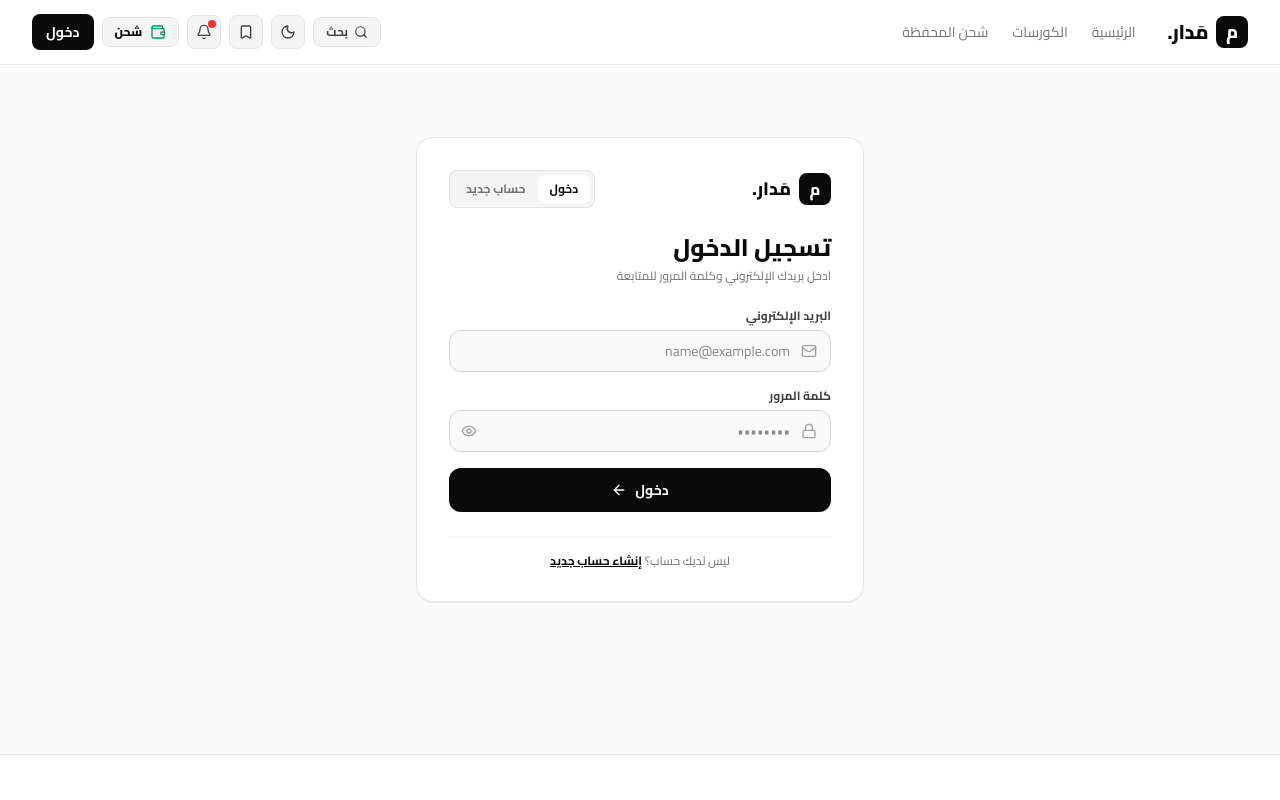
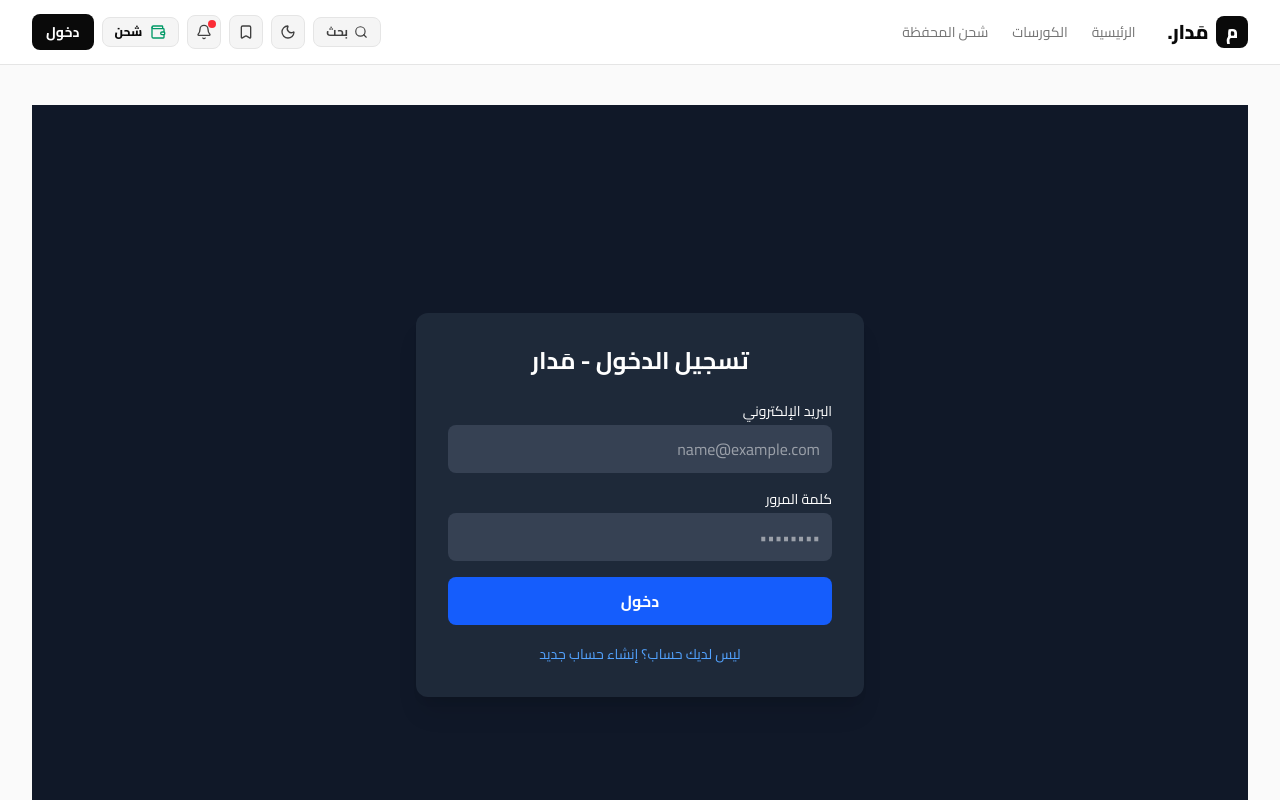
Before and after one commit to mohamedehabeee/madar-lms, a React (Vite) app: page /login in a window 1280 px wide. Shown: the top 800 px of the page. Built offline with nearby package versions, Linux system fonts and the light colour scheme.

Commit message:
Add authentication and local storage for students and instructors

```diff
--- a/src/App.jsx
+++ b/src/App.jsx
@@ -580,6 +580,12 @@ export default function App() {
     return saved ? JSON.parse(saved) : INITIAL_ACCESS_CODES;
   });
 
+  // تخزين وجلب المستخدمين المسجلين في LocalStorage
+  const [registeredUsers, setRegisteredUsers] = useState(() => {
+    const saved = localStorage.getItem("lms_registered_users");
+    return saved ? JSON.parse(saved) : [DEMO_USERS.student, DEMO_USERS.instructor];
+  });
+
   const [currentUser, setCurrentUser] = useState(() => {
     const saved = localStorage.getItem("lms_user");
     if (saved) {
@@ -635,6 +641,10 @@ export default function App() {
   useEffect(() => {
     localStorage.setItem("lms_codes", JSON.stringify(accessCodes));
   }, [accessCodes]);
+
+  useEffect(() => {
+    localStorage.setItem("lms_registered_users", JSON.stringify(registeredUsers));
+  }, [registeredUsers]);
 
   useEffect(() => {
     localStorage.setItem("lms_wishlist", JSON.stringify(wishlist));
@@ -693,42 +703,61 @@ export default function App() {
     pushNotification(`تم تسجيل الدخول بحساب (${DEMO_USERS[targetRole].name})`);
   };
 
-  const handleCustomAuth = ({ mode, name, email }) => {
+  // نظام تسجيل حساب جديد أو تسجيل دخول حقيقي وتخزينه في LocalStorage
+  const handleCustomAuth = ({ mode, name, email, password, role }) => {
     const cleanEmail = (email || "").toLowerCase().trim();
 
-    if (
-      mode === "login" &&
-      (cleanEmail === "admin@madar-lms.com" || cleanEmail === "instructor@madar-lms.com")
-    ) {
-      setCurrentUser(DEMO_USERS.instructor);
-      pushNotification("تم تسجيل الدخول بصلاحية إدارة المنصة");
+    if (mode === "register") {
+      const existing = registeredUsers.find((u) => u.email === cleanEmail);
+      if (existing) {
+        alert("البريد الإلكتروني مسجل مسبقاً! يجدر بك تسجيل الدخول.");
         return;
       }
-
       const newUser = {
         id: `u-${Date.now()}`,
         name: name || "طالب مَدار",
         email: cleanEmail,
-      role: "student",
-      walletBalance: mode === "register" ? 200 : 1200,
+        password: password || "123456",
+        role: role === "instructor" ? "instructor" : "student",
+        walletBalance: 200,
         enrolledCourses: ["course-1"],
         completedLessons: [],
         examScores: {}
       };
+      const updatedList = [...registeredUsers, newUser];
+      setRegisteredUsers(updatedList);
       setCurrentUser(newUser);
-    if (mode === "register") {
-      logTransaction("credit", 200, "هدية ترحيبية لإنشاء حساب طالب جديد");
+      logTransaction("credit", 200, "هدية ترحيبية لإنشاء حساب جديد");
+      pushNotification(`مرحباً بك يا ${newUser.name}! تم إنشاء حسابك بنجاح 🎉`);
+    } else {
+      // وضع تسجيل الدخول
+      const found = registeredUsers.find((u) => u.email === cleanEmail);
+      if (found) {
+        setCurrentUser(found);
+        pushNotification(`مرحباً بعودتك يا ${found.name}!`);
+      } else {
+        // افتراضي لو مش موجود بنعمله لوجين سريع
+        const fallbackUser = {
+          id: `u-${Date.now()}`,
+          name: name || email.split("@")[0],
+          email: cleanEmail,
+          role: cleanEmail.includes("instructor") ? "instructor" : "student",
+          walletBalance: 500,
+          enrolledCourses: ["course-1"],
+          completedLessons: [],
+          examScores: {}
+        };
+        setCurrentUser(fallbackUser);
+        pushNotification(`مرحباً بعودتك يا ${fallbackUser.name}!`);
       }
-    pushNotification(
-      mode === "register"
-        ? `مرحباً بك يا ${newUser.name}! تم إنشاء حسابك وإضافة 200 ج.م هدية في محفظتك 🎉`
-        : `مرحباً بعودتك يا ${newUser.name}!`
-    );
+    }
   };
 
   const handleUpdateProfileName = (newName) => {
     if (!currentUser) return;
-    setCurrentUser({ ...currentUser, name: newName });
+    const updated = { ...currentUser, name: newName };
+    setCurrentUser(updated);
+    setRegisteredUsers(registeredUsers.map((u) => (u.id === currentUser.id ? updated : u)));
     pushNotification(`تم تحديث اسمك على المنصة والشهادات إلى: ${newName}`);
   };
 
@@ -739,10 +768,12 @@ export default function App() {
   const handleAddBalance = (amount, customLabel) => {
     const targetUser = currentUser || DEMO_USERS.student;
     const numericAmount = Number(amount) || 0;
-    setCurrentUser({
+    const updated = {
       ...targetUser,
       walletBalance: (targetUser.walletBalance || 0) + numericAmount
-    });
+    };
+    setCurrentUser(updated);
+    setRegisteredUsers(registeredUsers.map((u) => (u.id === targetUser.id ? updated : u)));
     const labelText = customLabel || "شحن مباشر لرصيد المحفظة";
     logTransaction("credit", numericAmount, labelText);
     pushNotification(`تم ${labelText} بمبلغ +${numericAmount} ج.م بنجاح`);
@@ -764,11 +795,14 @@ export default function App() {
       };
     }
 
-    setCurrentUser({
+    const updated = {
       ...currentUser,
       walletBalance: currentUser.walletBalance - course.price,
       enrolledCourses: [...new Set([...(currentUser.enrolledCourses || []), course.id])]
-    });
+    };
+
+    setCurrentUser(updated);
+    setRegisteredUsers(registeredUsers.map((u) => (u.id === currentUser.id ? updated : u)));
 
     logTransaction("debit", course.price, `شراء كورس: ${course.title}`);
     pushNotification(`تم الاشتراك في (${course.title}) عبر المحفظة`);
@@ -783,23 +817,27 @@ export default function App() {
     const completed = currentUser.completedLessons || [];
     const exists = completed.includes(lessonId);
 
-    setCurrentUser({
+    const updated = {
       ...currentUser,
       completedLessons: exists
         ? completed.filter((id) => id !== lessonId)
         : [...completed, lessonId]
-    });
+    };
+    setCurrentUser(updated);
+    setRegisteredUsers(registeredUsers.map((u) => (u.id === currentUser.id ? updated : u)));
   };
 
   const handleSaveExamScore = (courseId, resultData) => {
     if (!currentUser) return;
-    setCurrentUser({
+    const updated = {
       ...currentUser,
       examScores: {
         ...(currentUser.examScores || {}),
         [courseId]: resultData
       }
-    });
+    };
+    setCurrentUser(updated);
+    setRegisteredUsers(registeredUsers.map((u) => (u.id === currentUser.id ? updated : u)));
     pushNotification(`أنهيت الاختبار بنتيجة ${resultData.scorePercent}% وتم تحديث لوحة الشرف`);
   };
 
--- a/src/Pages/Login.jsx
+++ b/src/Pages/Login.jsx
@@ -1,234 +1,124 @@
-import { useState } from "react";
-import { useNavigate, Link } from "react-router-dom";
-import {
-  User,
-  Mail,
-  Lock,
-  Eye,
-  EyeOff,
-  Phone,
-  ArrowLeft,
-  AlertCircle
-} from "lucide-react";
+import React, { useState } from 'react';
 
-export default function Login({ onDemoLogin, onCustomAuth }) {
-  const navigate = useNavigate();
-  const [mode, setMode] = useState("login");
-
-  const [name, setName] = useState("");
-  const [email, setEmail] = useState("");
-  const [phone, setPhone] = useState("");
-  const [password, setPassword] = useState("");
-  const [showPassword, setShowPassword] = useState(false);
-  const [errorMsg, setErrorMsg] = useState("");
+export default function AuthPage({ onLoginSuccess }) {
+  const [isRegister, setIsRegister] = useState(false);
+  const [email, setEmail] = useState('');
+  const [password, setPassword] = useState('');
+  const [name, setName] = useState('');
+  const [role, setRole] = useState('student'); // student or instructor
 
   const handleSubmit = (e) => {
     e.preventDefault();
-    setErrorMsg("");
 
-    if (password.length < 6) {
-      setErrorMsg("كلمة المرور يجب ألا تقل عن 6 أحرف.");
+    if (isRegister) {
+      // جلب الحسابات القديمة أو إنشاء مصفوفة جديدة
+      const users = JSON.parse(localStorage.getItem('madar_users') || '[]');
+
+      // التأكد إن الإيميل مش مسجل قبل كده
+      const existingUser = users.find(u => u.email === email);
+      if (existingUser) {
+        alert('هذا البريد الإلكتروني مسجل مسبقاً!');
         return;
       }
 
-    if (mode === "register" && name.trim().length < 3) {
-      setErrorMsg("يرجى كتابة الاسم بشكل صحيح.");
-      return;
+      const newUser = { name, email, password, role };
+      users.push(newUser);
+      localStorage.setItem('madar_users', JSON.stringify(users));
+      localStorage.setItem('madar_current_user', JSON.stringify(newUser));
+
+      alert('تم إنشاء الحساب بنجاح!');
+      onLoginSuccess(newUser);
+    } else {
+      // عملية تسجيل الدخول
+      const users = JSON.parse(localStorage.getItem('madar_users') || '[]');
+      const user = users.find(u => u.email === email && u.password === password);
+
+      if (user) {
+        localStorage.setItem('madar_current_user', JSON.stringify(user));
+        alert(`أهلاً بك يا ${user.name}`);
+        onLoginSuccess(user);
+      } else {
+        alert('البريد الإلكتروني أو كلمة المرور غير صحيحة!');
       }
-
-    if (onCustomAuth) {
-      onCustomAuth({
-        mode,
-        name: mode === "register" ? name.trim() : email.split("@")[0],
-        email: email.trim(),
-        phone: phone.trim()
-      });
-    } else {
-      onDemoLogin("student");
     }
-
-    navigate("/dashboard");
   };
 
   return (
-    <div className="max-w-md mx-auto my-8">
-      <div className="bg-white dark:bg-[#121212] border border-neutral-200 dark:border-neutral-800 rounded-2xl p-6 sm:p-8 shadow-2xs">
+    <div className="min-h-screen bg-gray-900 flex items-center justify-center p-4">
+      <div className="bg-gray-800 p-8 rounded-xl shadow-xl w-full max-w-md text-white">
+        <h2 className="text-2xl font-bold mb-6 text-center">
+          {isRegister ? 'إنشاء حساب جديد - مَدار' : 'تسجيل الدخول - مَدار'}
+        </h2>
 
-        {/* الهيدر والتبديل */}
-        <div className="flex items-center justify-between mb-6">
-          <Link to="/" className="flex items-center gap-2">
-            <div className="w-8 h-8 bg-neutral-950 dark:bg-white text-white dark:text-neutral-950 rounded-lg flex items-center justify-center font-black text-base">
-              م
-            </div>
-            <span className="text-lg font-black text-neutral-950 dark:text-white">
-              مَدار.
-            </span>
-          </Link>
-
-          <div className="flex bg-neutral-100 dark:bg-neutral-900 p-1 rounded-lg border border-neutral-200 dark:border-neutral-800">
-            <button
-              type="button"
-              onClick={() => {
-                setMode("login");
-                setErrorMsg("");
-              }}
-              className={`px-3 py-1.5 rounded-md text-xs font-bold transition cursor-pointer ${
-                mode === "login"
-                  ? "bg-white dark:bg-neutral-950 text-neutral-950 dark:text-white"
-                  : "text-neutral-500"
-              }`}
-            >
-              دخول
-            </button>
-            <button
-              type="button"
-              onClick={() => {
-                setMode("register");
-                setErrorMsg("");
-              }}
-              className={`px-3 py-1.5 rounded-md text-xs font-bold transition cursor-pointer ${
-                mode === "register"
-                  ? "bg-white dark:bg-neutral-950 text-neutral-950 dark:text-white"
-                  : "text-neutral-500"
-              }`}
-            >
-              حساب جديد
-            </button>
-          </div>
-        </div>
-
-        <div className="mb-6">
-          <h1 className="text-xl sm:text-2xl font-black text-neutral-950 dark:text-white">
-            {mode === "login" ? "تسجيل الدخول" : "إنشاء حساب طالب"}
-          </h1>
-          <p className="text-xs text-neutral-500 mt-1">
-            {mode === "login"
-              ? "ادخل بريدك الإلكتروني وكلمة المرور للمتابعة"
-              : "سجل بياناتك للوصول للمحاضرات والامتحانات"}
-          </p>
-        </div>
-
-        {errorMsg && (
-          <div className="mb-4 p-3 rounded-xl bg-red-500/10 border border-red-500/20 text-red-600 dark:text-red-400 text-xs font-bold flex items-center gap-2">
-            <AlertCircle className="w-4 h-4 shrink-0" />
-            {errorMsg}
+        <form onSubmit={handleSubmit} className="space-y-4">
+          {isRegister && (
+            <div>
+              <label className="block text-sm mb-1">الاسم الكامل</label>
+              <input
+                type="text"
+                value={name}
+                onChange={(e) => setName(e.target.value)}
+                required
+                className="w-full p-3 bg-gray-700 rounded-lg focus:outline-none focus:ring-2 focus:ring-blue-500"
+                placeholder="اكتب اسمك هنا"
+              />
             </div>
           )}
 
-        <form onSubmit={handleSubmit} className="space-y-4">
-          {mode === "register" && (
-            <>
           <div>
-                <label className="block text-xs font-bold text-neutral-700 dark:text-neutral-300 mb-1.5">
-                  الاسم بالكامل
-                </label>
-                <div className="relative">
-                  <User className="w-4 h-4 text-neutral-400 absolute right-3.5 top-1/2 -translate-y-1/2" />
+            <label className="block text-sm mb-1">البريد الإلكتروني</label>
             <input
-                    type="text"
+              type="email5"
+              value={email}
+              onChange={(e) => setEmail(e.target.value)}
               required
-                    value={name}
-                    onChange={(e) => setName(e.target.value)}
-                    placeholder="الاسم الثلاثي"
-                    className="w-full pr-10 pl-3.5 py-2.5 rounded-xl bg-neutral-50 dark:bg-neutral-950 border border-neutral-300 dark:border-neutral-800 text-xs sm:text-sm focus:outline-none focus:border-neutral-950 dark:focus:border-white"
+              className="w-full p-3 bg-gray-700 rounded-lg focus:outline-none focus:ring-2 focus:ring-blue-500"
+              placeholder="name@example.com"
             />
-                </div>
           </div>
 
           <div>
-                <label className="block text-xs font-bold text-neutral-700 dark:text-neutral-300 mb-1.5">
-                  رقم الموبايل
-                </label>
-                <div className="relative">
-                  <Phone className="w-4 h-4 text-neutral-400 absolute right-3.5 top-1/2 -translate-y-1/2" />
+            <label className="block text-sm mb-1">كلمة المرور</label>
             <input
-                    type="tel"
-                    value={phone}
-                    onChange={(e) => setPhone(e.target.value)}
-                    placeholder="010XXXXXXXX"
-                    className="w-full pr-10 pl-3.5 py-2.5 rounded-xl bg-neutral-50 dark:bg-neutral-950 border border-neutral-300 dark:border-neutral-800 text-xs sm:text-sm focus:outline-none focus:border-neutral-950 dark:focus:border-white"
+              type="password"
+              value={password}
+              onChange={(e) => setPassword(e.target.value)}
+              required
+              className="w-full p-3 bg-gray-700 rounded-lg focus:outline-none focus:ring-2 focus:ring-blue-500"
+              placeholder="••••••••"
             />
           </div>
+
+          {isRegister && (
+            <div>
+              <label className="block text-sm mb-1">نوع الحساب</label>
+              <select
+                value={role}
+                onChange={(e) => setRole(e.target.value)}
+                className="w-full p-3 bg-gray-700 rounded-lg focus:outline-none focus:ring-2 focus:ring-blue-500"
+              >
+                <option value="student">طالب (Student)</option>
+                <option value="instructor">مدرس (Instructor)</option>
+              </select>
             </div>
-            </>
           )}
-
-          <div>
-            <label className="block text-xs font-bold text-neutral-700 dark:text-neutral-300 mb-1.5">
-              البريد الإلكتروني
-            </label>
-            <div className="relative">
-              <Mail className="w-4 h-4 text-neutral-400 absolute right-3.5 top-1/2 -translate-y-1/2" />
-              <input
-                type="email"
-                required
-                value={email}
-                onChange={(e) => setEmail(e.target.value)}
-                placeholder="name@example.com"
-                className="w-full pr-10 pl-3.5 py-2.5 rounded-xl bg-neutral-50 dark:bg-neutral-950 border border-neutral-300 dark:border-neutral-800 text-xs sm:text-sm focus:outline-none focus:border-neutral-950 dark:focus:border-white"
-              />
-            </div>
-          </div>
-
-          <div>
-            <label className="block text-xs font-bold text-neutral-700 dark:text-neutral-300 mb-1.5">
-              كلمة المرور
-            </label>
-            <div className="relative">
-              <Lock className="w-4 h-4 text-neutral-400 absolute right-3.5 top-1/2 -translate-y-1/2" />
-              <input
-                type={showPassword ? "text" : "password"}
-                required
-                value={password}
-                onChange={(e) => setPassword(e.target.value)}
-                placeholder="••••••••"
-                className="w-full pr-10 pl-10 py-2.5 rounded-xl bg-neutral-50 dark:bg-neutral-950 border border-neutral-300 dark:border-neutral-800 text-xs sm:text-sm focus:outline-none focus:border-neutral-950 dark:focus:border-white"
-              />
-              <button
-                type="button"
-                onClick={() => setShowPassword(!showPassword)}
-                className="absolute left-3 top-1/2 -translate-y-1/2 text-neutral-400 hover:text-neutral-700 dark:hover:text-neutral-200 cursor-pointer"
-              >
-                {showPassword ? <EyeOff className="w-4 h-4" /> : <Eye className="w-4 h-4" />}
-              </button>
-            </div>
-          </div>
 
           <button
             type="submit"
-            className="w-full py-3 rounded-xl bg-neutral-950 dark:bg-white hover:bg-neutral-800 dark:hover:bg-neutral-200 text-white dark:text-neutral-950 font-bold text-xs sm:text-sm transition flex items-center justify-center gap-2 cursor-pointer mt-2"
+            className="w-full py-3 bg-blue-600 hover:bg-blue-700 rounded-lg font-bold transition duration-200"
           >
-            {mode === "login" ? "دخول" : "إنشاء الحساب"}
-            <ArrowLeft className="w-4 h-4" />
+            {isRegister ? 'تسجيل الحساب' : 'دخول'}
           </button>
         </form>
 
-        <div className="mt-6 pt-4 border-t border-neutral-100 dark:border-neutral-800 text-center text-xs text-neutral-500">
-          {mode === "login" ? (
-            <>
-              ليس لديك حساب؟{" "}
+        <div className="mt-4 text-center">
           <button
-                type="button"
-                onClick={() => setMode("register")}
-                className="font-bold text-neutral-950 dark:text-white underline cursor-pointer"
+            onClick={() => setIsRegister(!isRegister)}
+            className="text-sm text-blue-400 hover:underline"
           >
-                إنشاء حساب جديد
+            {isRegister ? 'لديك حساب بالفعل؟ تسجيل الدخول' : 'ليس لديك حساب؟ إنشاء حساب جديد'}
           </button>
-            </>
-          ) : (
-            <>
-              لديك حساب بالفعل؟{" "}
-              <button
-                type="button"
-                onClick={() => setMode("login")}
-                className="font-bold text-neutral-950 dark:text-white underline cursor-pointer"
-              >
-                تسجيل الدخول
-              </button>
-            </>
-          )}
         </div>
-
       </div>
     </div>
   );
```
Lines whose indentation alone changed are shown as unchanged.
